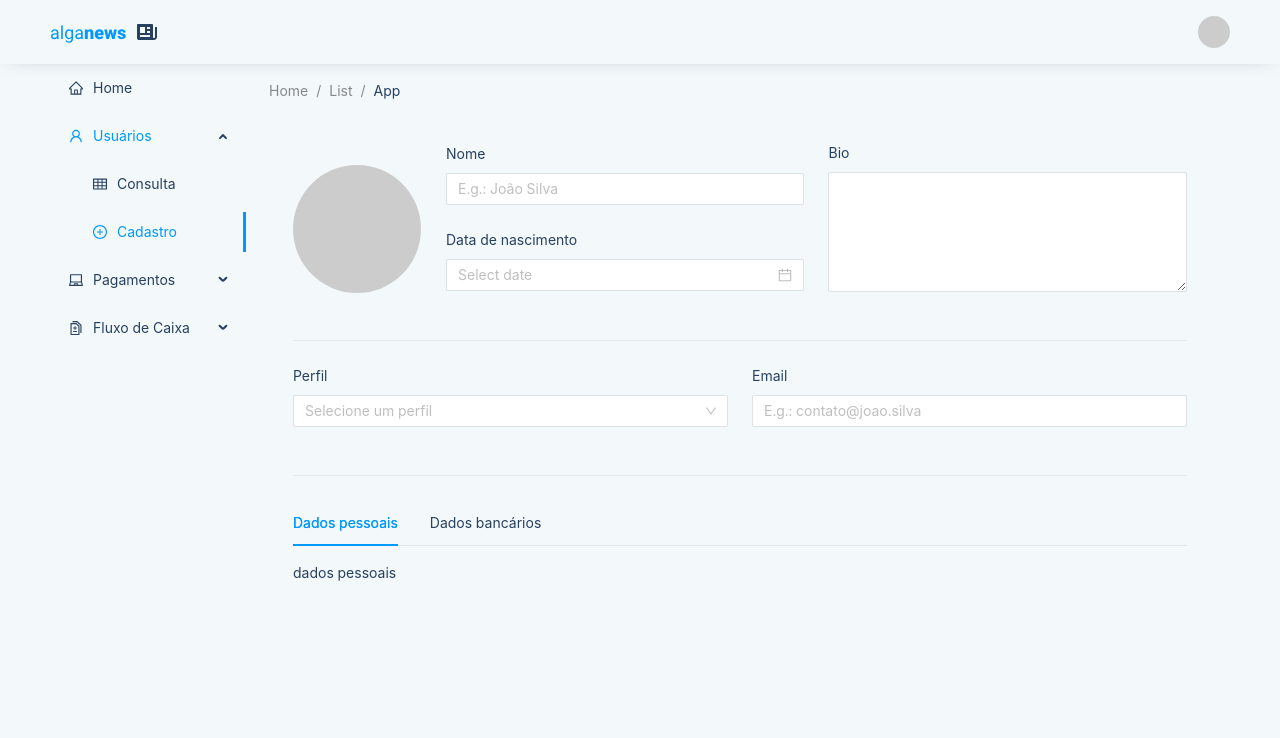
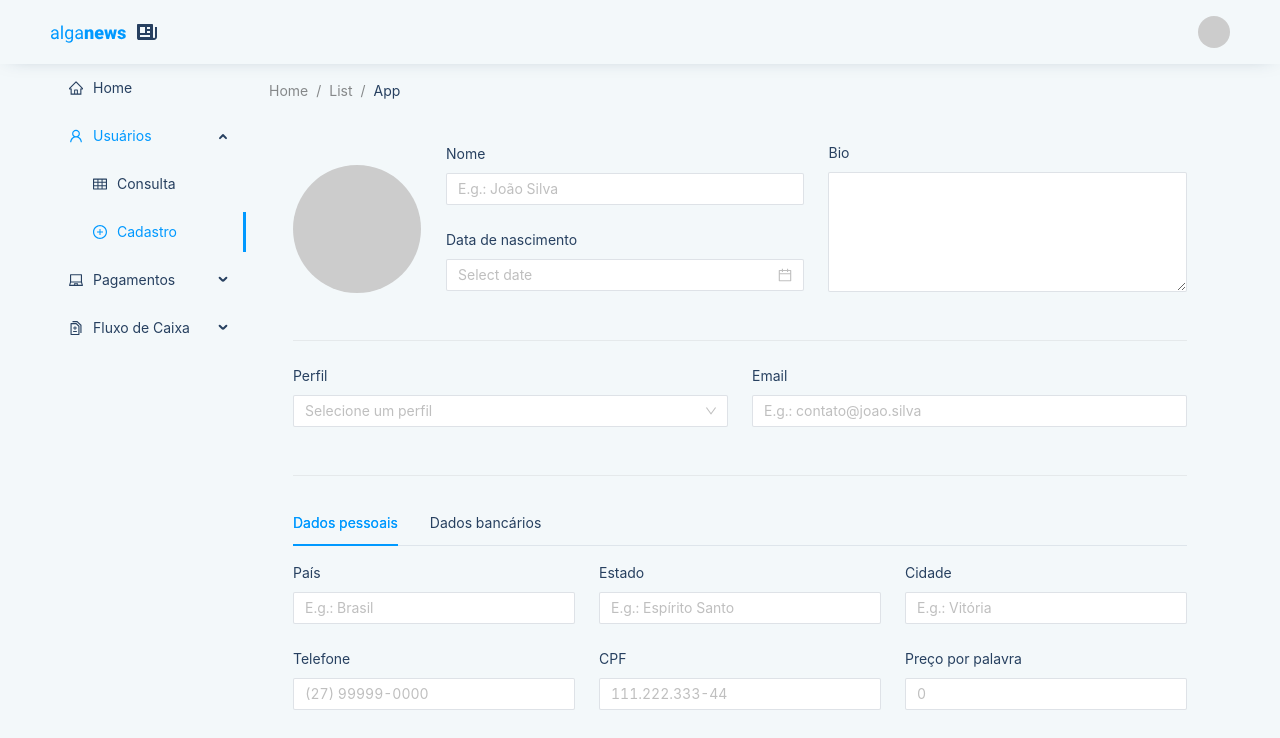
Before and after one commit to antoniotnn/alganews-admin, a React (Create React App) app: page /usuarios/cadastro in a window 1280 px wide. Shown: the top 738 px of the page. Built offline with nearby package versions, Linux system fonts and the light colour scheme.

Commit message:
Personal data

```diff
--- a/src/app/features/UserForm.tsx
+++ b/src/app/features/UserForm.tsx
@@ -51,7 +51,51 @@ export default function UserForm() {
                             key={'personal'}
                             tab={'Dados pessoais'}
                         >
-                            dados pessoais
+                            <Row gutter={24}>
+                                <Col lg={8}>
+                                    <Form.Item label={'País'}>
+                                        <Input
+                                            placeholder={'E.g.: Brasil'}
+                                        />
+                                    </Form.Item>
+                                </Col>
+                                <Col lg={8}>
+                                    <Form.Item label={'Estado'}>
+                                        <Input
+                                            placeholder={'E.g.: Espírito Santo'}
+                                        />
+                                    </Form.Item>
+                                </Col>
+                                <Col lg={8}>
+                                    <Form.Item label={'Cidade'}>
+                                        <Input
+                                            placeholder={'E.g.: Vitória'}
+                                        />
+                                    </Form.Item>
+                                </Col>
+                                <Col lg={8}>
+                                    <Form.Item label={'Telefone'}>
+                                        <Input
+                                            placeholder={'(27) 99999-0000'}
+                                        />
+                                    </Form.Item>
+                                </Col>
+                                <Col lg={8}>
+                                    <Form.Item label={'CPF'}>
+                                        <Input
+                                            placeholder={'111.222.333-44'}
+                                        />
+                                    </Form.Item>
+                                </Col>
+                                <Col lg={8}>
+                                    <Form.Item label={'Preço por palavra'}>
+                                        <Input
+                                            placeholder={'0'}
+                                        />
+                                    </Form.Item>
+                                </Col>
+
+                            </Row>
                         </TabPane>
                         <TabPane
                             key={'bankAccount'}
```
